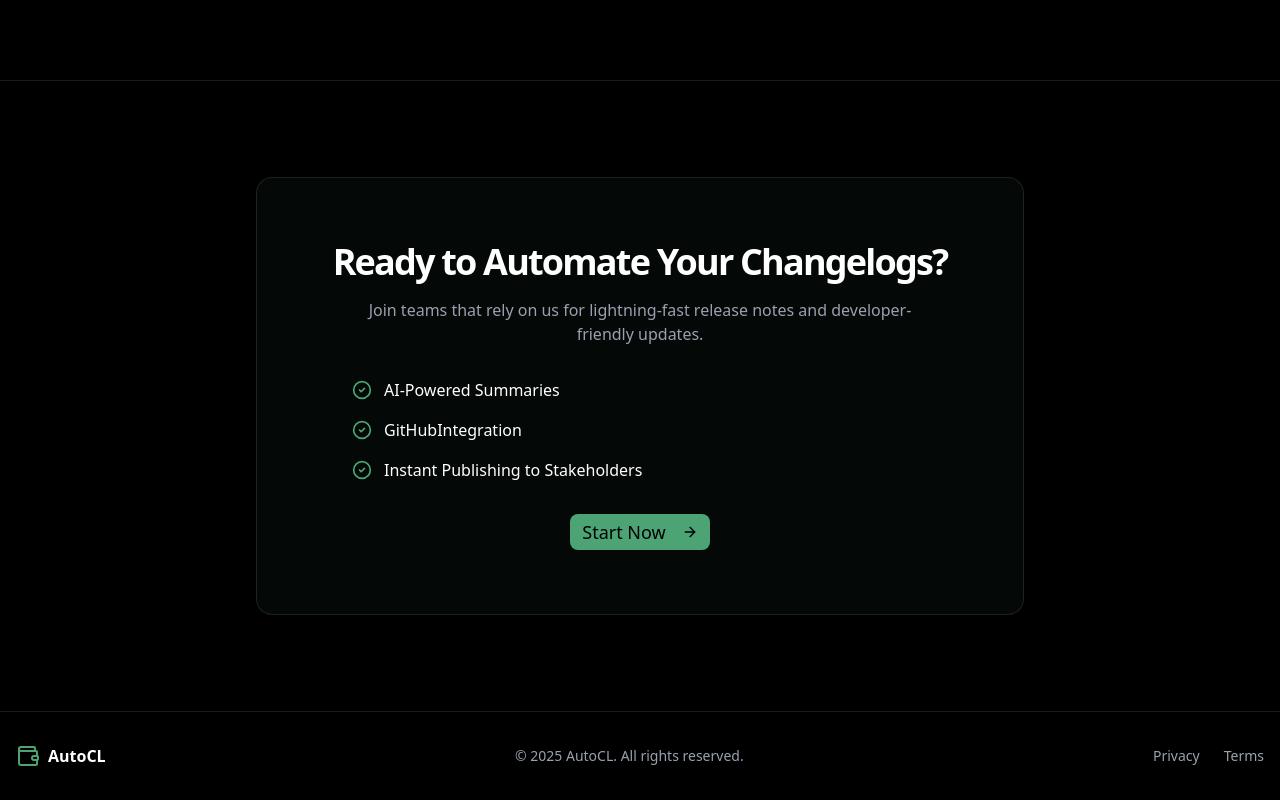
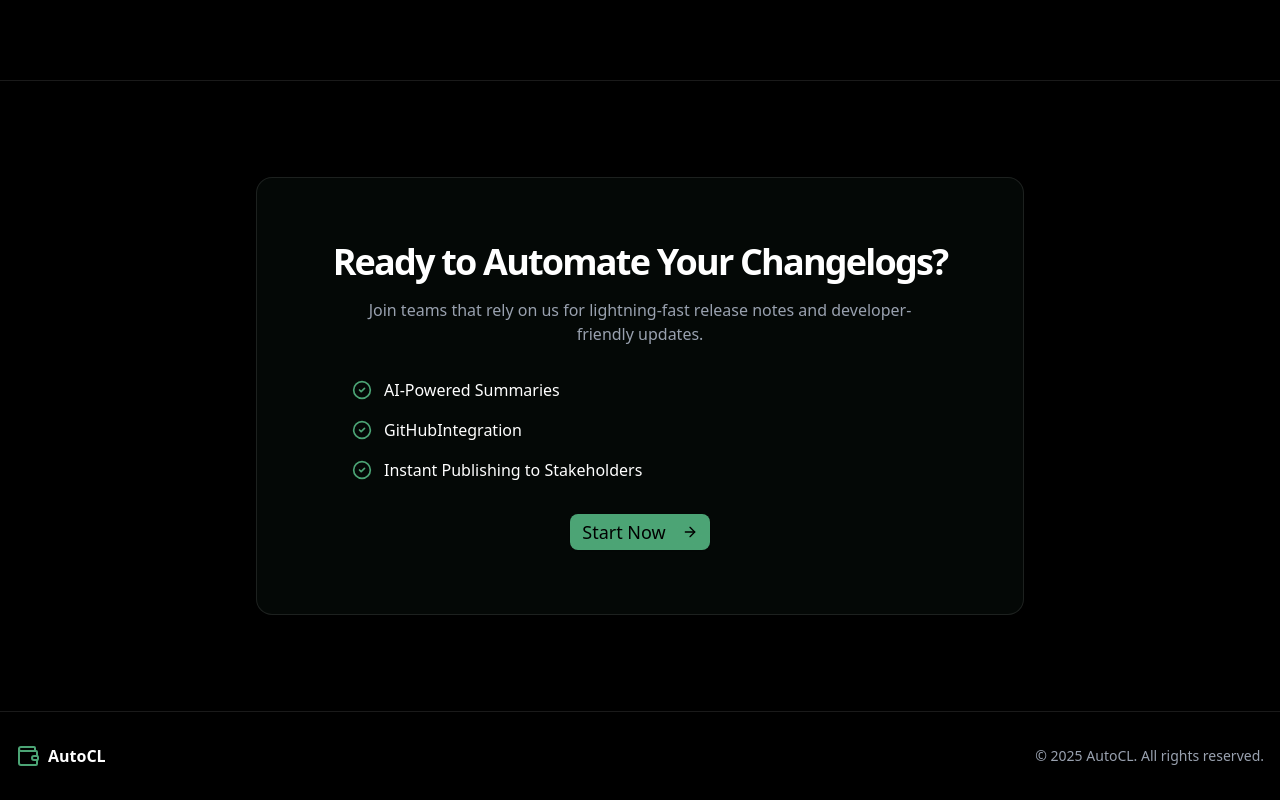
Before and after one commit to greptiletask/changelogs, a Next.js app: page / in a window 1280 px wide. Shown: the part 1287-2087 px from the top of the page. Built offline with nearby package versions, Linux system fonts and the light colour scheme.

Commit message:
Ft: remove privacy and terms

```diff
--- a/src/app/page.tsx
+++ b/src/app/page.tsx
@@ -296,20 +296,6 @@ export default function Home() {
           <p className="text-sm text-gray-400">
             © {new Date().getFullYear()} AutoCL. All rights reserved.
           </p>
-          <div className="flex space-x-6">
-            <Link
-              className="text-sm text-gray-400 hover:text-[#4ca475]"
-              href="#"
-            >
-              Privacy
-            </Link>
-            <Link
-              className="text-sm text-gray-400 hover:text-[#4ca475]"
-              href="#"
-            >
-              Terms
-            </Link>
-          </div>
         </div>
       </footer>
     </div>
```
